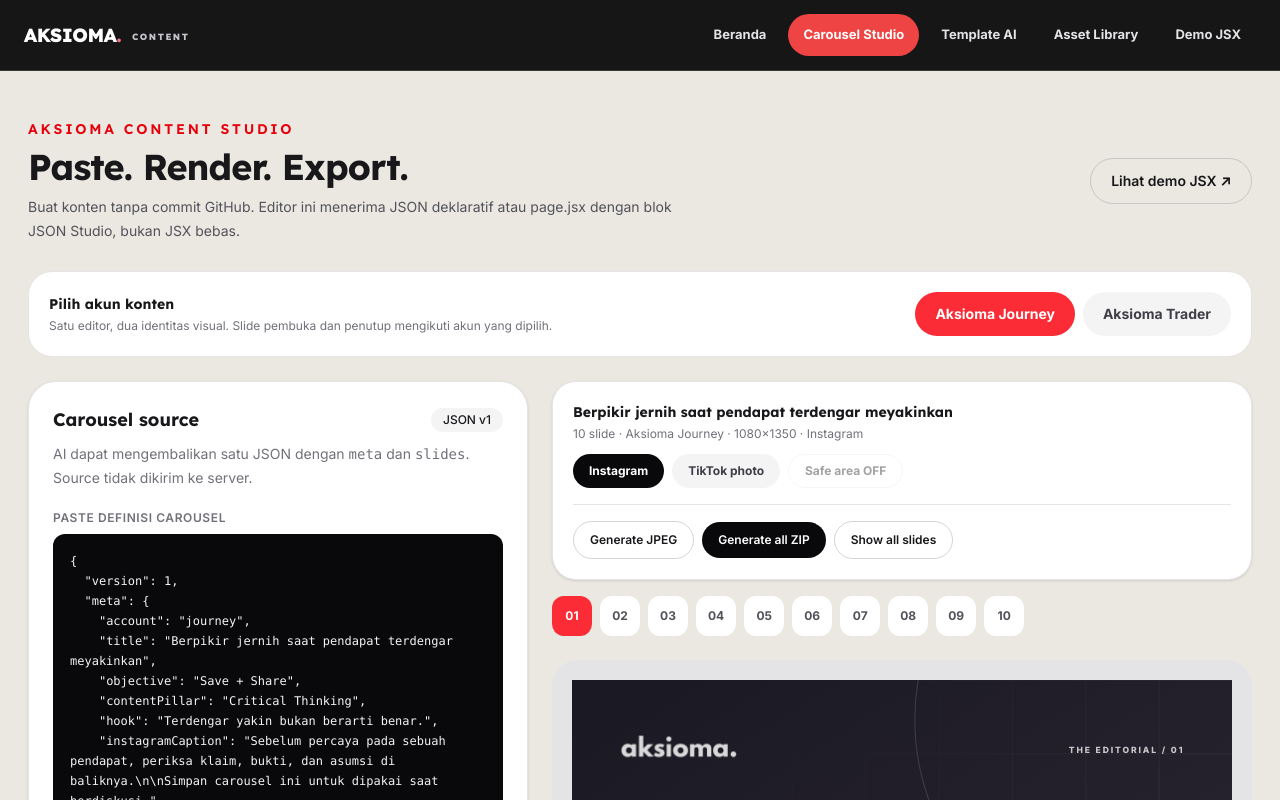
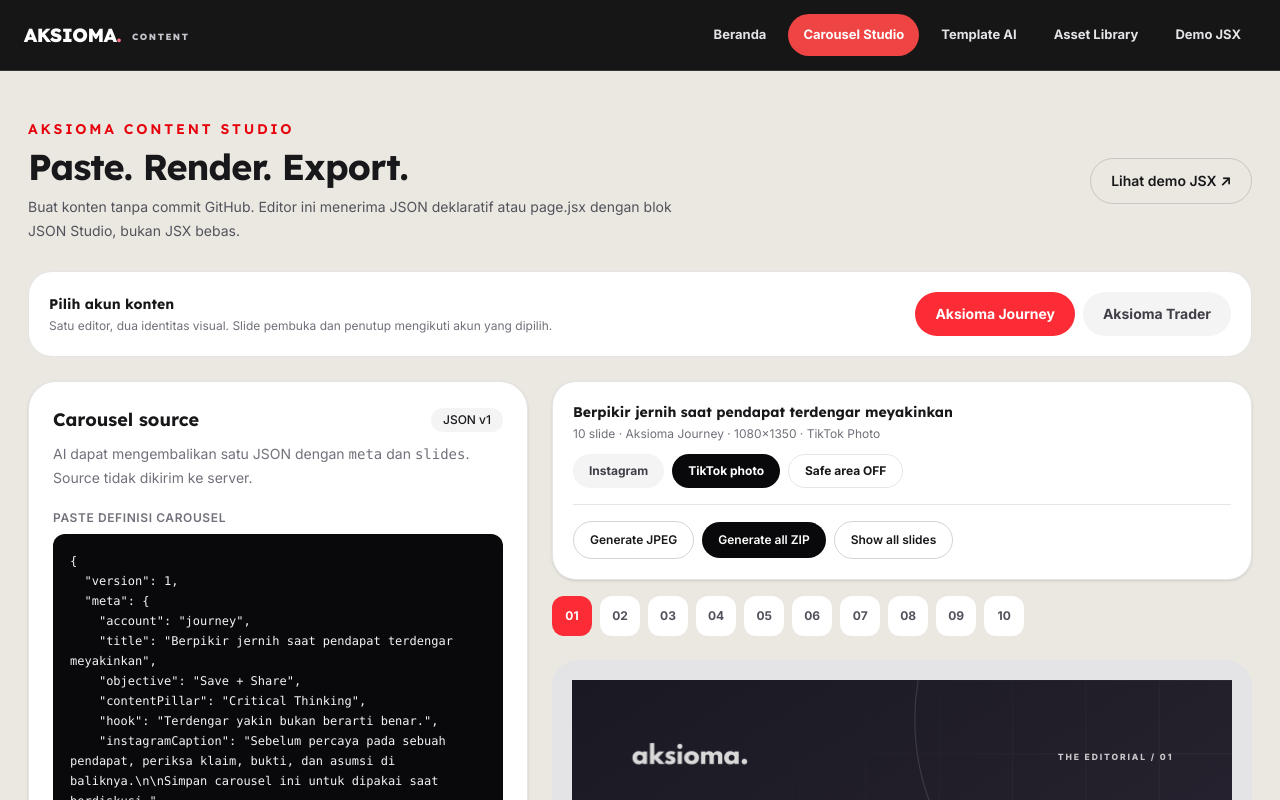
Before and after one commit to winaldomanurung/aksioma-content, a Next.js app: page /studio in a window 1280 px wide. Shown: the top 800 px of the page. Built offline with nearby package versions, Linux system fonts and the light colour scheme.

Commit message:
Default Aksioma Studio preview and export to TikTok photo

```diff
--- a/components/studio/StudioClient.jsx
+++ b/components/studio/StudioClient.jsx
@@ -35,7 +35,7 @@
 export default function StudioClient(){
   const [source,setSource]=useState(INITIAL);
   const [carousel,setCarousel]=useState(exampleCarousel);
-  const [platform,setPlatform]=useState("instagram");
+  const [platform,setPlatform]=useState("tiktok");
   const [account,setAccount]=useState("journey");
   const [safe,setSafe]=useState(false);
   const [error,setError]=useState("");
```
